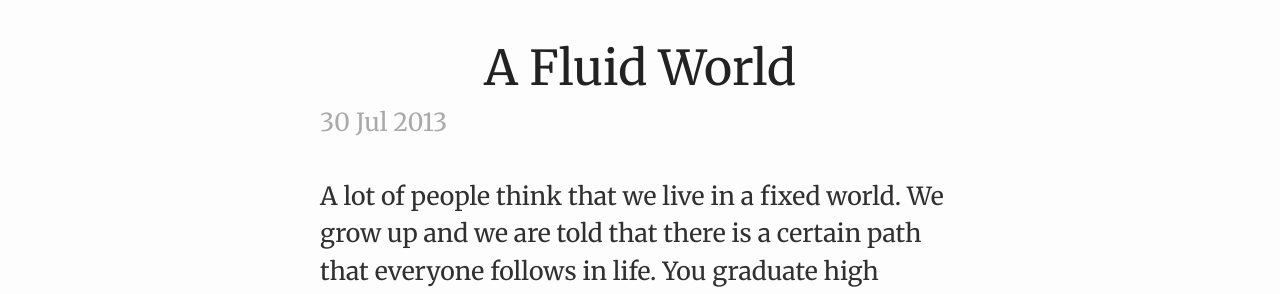
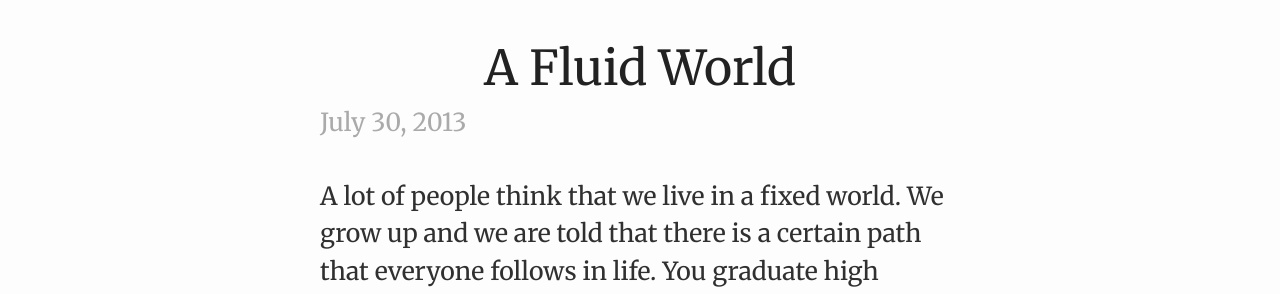
Before and after one commit to irosenb/blog, a Jekyll site: the page built from _posts/2013-07-30-a-fluid-world.markdown, in a window 1280 px wide. Shown: the part 174-468 px from the top of the page. Built offline with Jekyll 4.4.1, drawn with Linux system fonts in a browser that asks for light colours; Markdown is read by kramdown in place of the engine named in the settings.

Commit message:
changed date format for posts

```diff
--- a/_layouts/post.html
+++ b/_layouts/post.html
@@ -7,7 +7,7 @@ layout: default
 	<header>
 		<h2 class="post-title">{{ page.title }}</h2>
 
-		<time class="meta" datetime="{{ page.date }}">{{ page.date | date_to_string }}</time>
+		<time class="meta" datetime="{{ page.date }}">{{ page.date | date: "%B %-d, %Y" }}</time>
 	</header>
 
 	{{ content }}
--- a/_posts/2013-07-30-a-fluid-world.markdown
+++ b/_posts/2013-07-30-a-fluid-world.markdown
@@ -12,8 +12,9 @@ We live in a huge world. In some ways, it's kind of mind boggling how we now hav
 
 It's kind of insane.
 
-![Looking upon the world](../images/  looking_upon_the_world.png "Looking Upon the World")
-
+<div class="pic">
+  <img src="../images/looking_upon_the_world.png" alt="Looking Upon the World">
+</div>
 
 And it's really easy to get intimidated by it. Looking at the overall scale can be easily overwhelming, making people feel lost.
 
--- a/css/main.css
+++ b/css/main.css
@@ -302,7 +302,7 @@ time {
     font-size: 2rem;
   }
 
-  p, header, ul, ol {
+  p, header, ul, ol, hr {
     width: 80%;
     font-size: .88em;
   }
```
